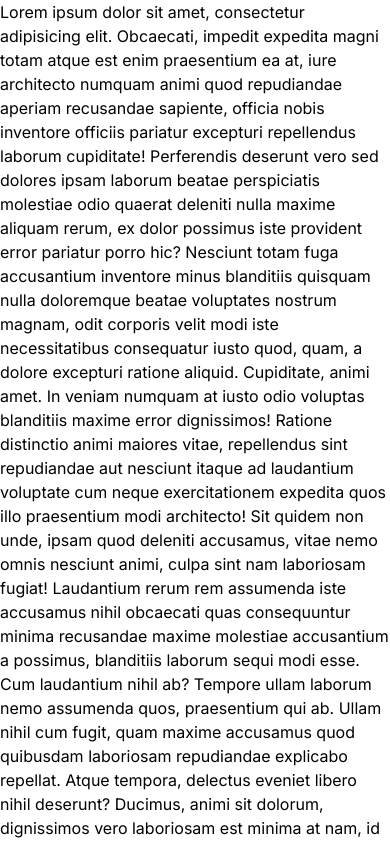
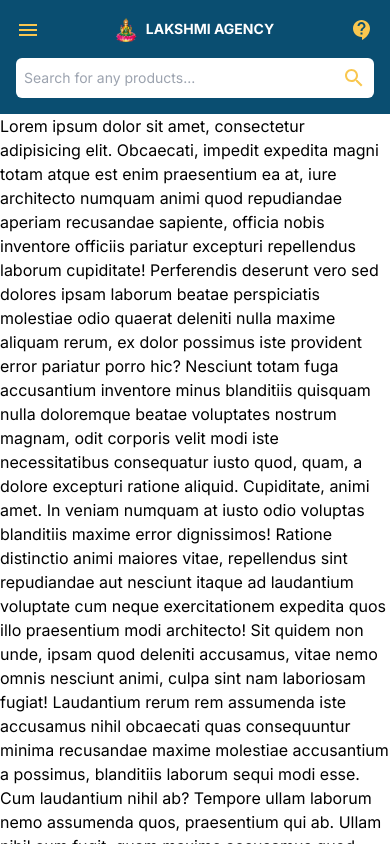
Before and after one commit to sudharshanr15/lakshmi-agency-frontend-main, a Next.js app: page /dashboard in a window 390 px wide. Shown: the top 844 px of the page. Built offline with nearby package versions, Linux system fonts and the light colour scheme.

Commit message:
Responsive top navbar

```diff
--- a/src/components/Navbar.tsx
+++ b/src/components/Navbar.tsx
@@ -6,6 +6,8 @@ import PersonIcon from '@mui/icons-material/Person';
 import MyLocationIcon from '@mui/icons-material/MyLocation';
 import CategoryIcon from '@mui/icons-material/Category';
 import LocalMallIcon from '@mui/icons-material/LocalMall';
+import MenuIcon from '@mui/icons-material/Menu';
+import ContactSupportIcon from '@mui/icons-material/ContactSupport';
 import Link from "next/link";
 import CategoryMenu from "./CategoryMenu";
 
@@ -36,6 +38,28 @@ function Navbar() {
                         <PersonIcon fontSize="large" />
                         <span className="inline-block ms-2">Jhon Doe</span>
                     </button>
+                </div>
+            </div>
+            <div className="xl:hidden w-full p-4">
+                <div className="flex justify-between mb-4">
+                    <button>
+                        <MenuIcon className="text-secondary-yellow" />
+                    </button>
+                    <Link href={"/"} className="text-white font-bold">
+                        <img src="/assets/images/Lakshmi.png" className="inline h-full max-h-[24px] w-auto" alt="Brand Image" />
+                        <span className="ms-2 text-sm text-nowrap">LAKSHMI AGENCY</span>
+                    </Link>
+                    <button>
+                        <ContactSupportIcon className="text-secondary-yellow" />
+                    </button>
+                </div>
+                <div className="bg-white text-black rounded-md py-2 p-2 text-sm flex">
+                    <input
+                        type="text"
+                        className="flex-grow focus:outline-none placeholder-gray-400 me-4"
+                        placeholder="Search for any products..."
+                    />
+                    <SearchIcon className="text-secondary-yellow" />
                 </div>
             </div>
             <hr className="hidden xl:block border-b border-[#E9EBF0] my-3" />
```
